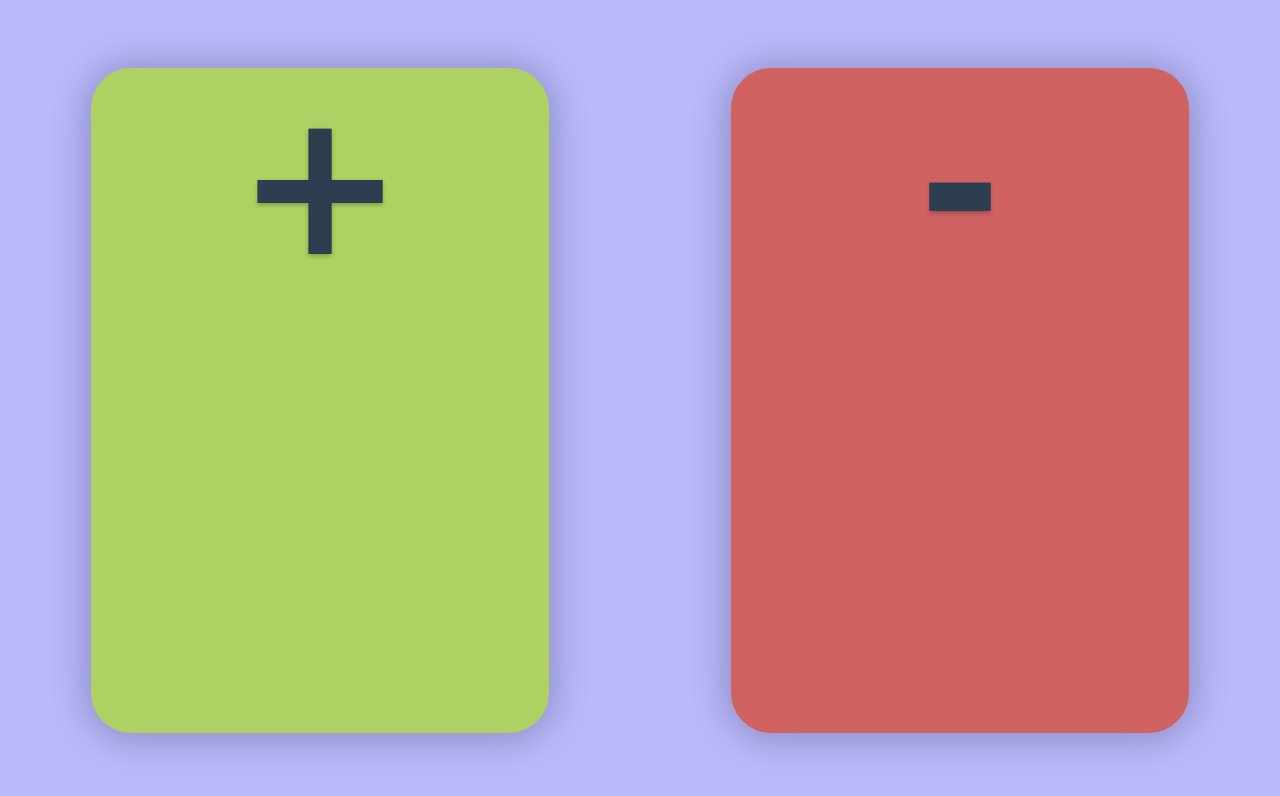
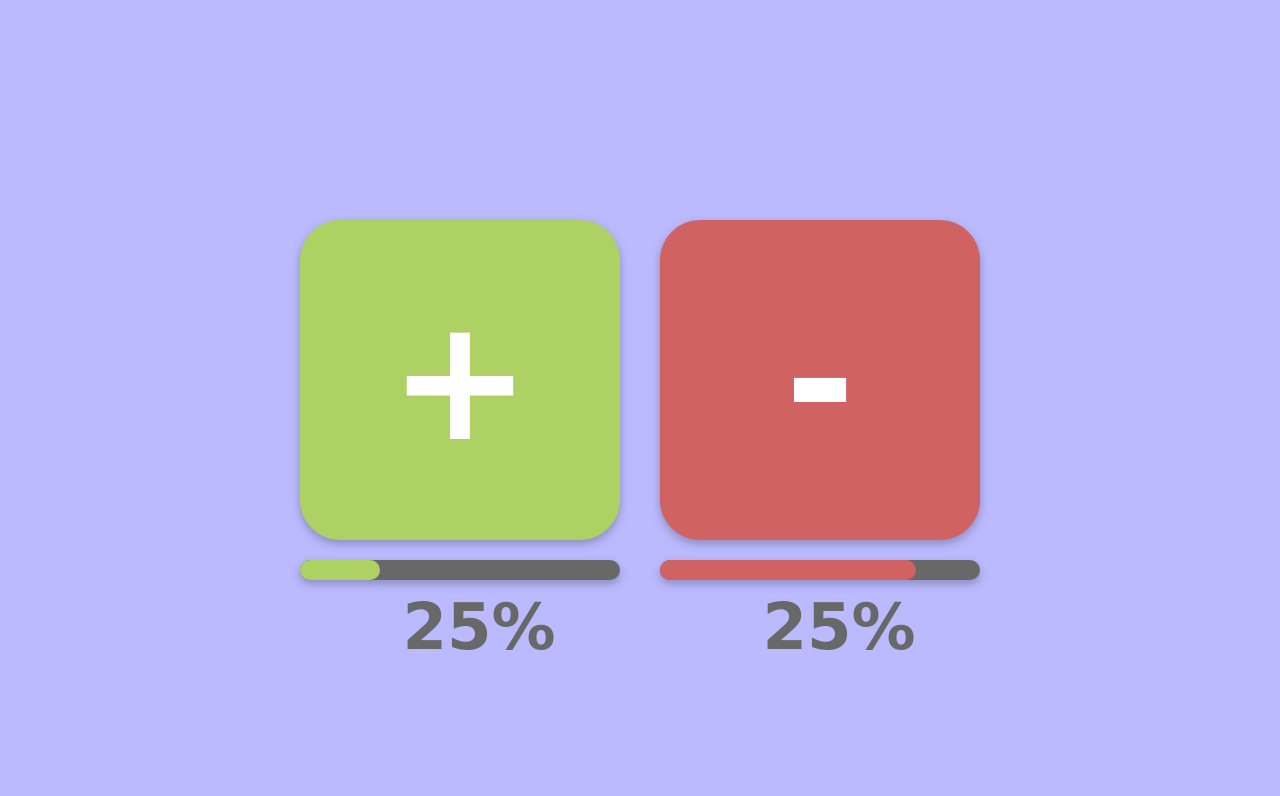
Before and after one commit to SalarTelo/flashmath, a Vue app: page / in a window 1280 px wide. Shown: the top 796 px of the page. Built offline with nearby package versions, Linux system fonts and the light colour scheme.

Commit message:
Added operator page

```diff
--- a/src/components/operatorpage.vue
+++ b/src/components/operatorpage.vue
@@ -1,12 +1,22 @@
 <template>
   <div class="background">
 
-      <div class="left-button">
-        +
+    <div class="button-container">
+      <div class="left-section">
+        <div class="button  left-button">+</div>
+        <div class="progressbar left-progressbar">
+          <div class="left-progress-fill"></div>
+          <span class="text-fill">25%</span>
+        </div>
       </div>
-      <div class="right-button">
-        -
+      <div class="right-section">
+        <div class="button  right-button">-</div>
+        <div class="progressbar right-progressbar">
+          <div class="right-progress-fill"></div>
+          <span class="text-fill">25%</span>
+        </div>
       </div>
+    </div>
 
   </div>
 
@@ -20,59 +30,93 @@ export default {
 
 <style scoped>
 
-.background{
+.background {
   background-color: #BBBAFF;
   height: 100%;
   align-items: center;
+  display: flex;
+  justify-content: center;
+  flex-direction: column;
+}
+
+.left-section {
+  margin-right: 20px;
+}
+.right-section{
+  margin-left: 20px;
+}
+.button {
+  border-radius: 40px;
+  height: 320px;
+  width: 320px;
 
   display:flex;
   justify-content: center;
-  flex-direction: row;
+  align-items: center;
+
+  font-family: "Comic Sans MS", sans-serif;
+  font-size: 170px;
+  font-weight: bold;
+  color: #ffffff;
+
+  cursor: pointer;
+  box-shadow: 0 4px 10px 0px rgba(0, 0, 0, 0.25);
 }
 
-.left-button{
-  border-radius: 40px;
+.left-button {
   background-color: #ADD162;
+}
+
+.right-button {
+  background-color: #D16262;
+}
+
+.progressbar{
+  width: 100%;
+  height: 20px;
+  border-radius: 10px;
+  margin-top: 20px;
+  position: relative;
+  box-shadow: 0 4px 10px 0px rgba(0, 0, 0, 0.25);
+}
+.left-progressbar {
+  background-color: #686868;
+}
+
+.left-progress-fill {
+  width: 25%;
+  height: 100%;
+  background-color: #ADD162;
+  border-radius: 10px;
+}
+
+.text-fill {
+  position: absolute;
+  top: 50%;
+  margin-top: 20px;
+  left: 32%;
+  user-select: none;
+  font-family: "Comic Sans MS", sans-serif;
+  font-size: 64px;
+  color:  #686868;
+  font-weight: bold;
+
+}
+
+.right-progressbar {
+  background-color: #686868;
+}
+
+.right-progress-fill {
+  width: 80%;
+  height: 100%;
+  background-color: #D16262;
+  border-radius: 10px;
+ }
+
+.button-container {
   display: flex;
   flex-direction: row;
 
-  justify-content: center;
-
-  margin: 91px;
-  padding-bottom: 200px;
-
-  font-family: "Comic Sans MS", sans-serif;
-  font-size: 200px;
-  font-weight: bold;
-
-  height: 465px;
-  width: 870px;
-
-
-  box-shadow: 0 2px 40px 5px rgba(0, 0, 0, 0.25);
-  text-shadow: 0 2px 4px rgba(0, 0, 0, 0.25);
-
-  user-select: none;
-}
-
-.right-button{
-  border-radius: 40px;
-  background-color: #D16262;
-  margin: 91px;
-  padding-bottom: 200px;
-
-  font-family: "Comic Sans MS", sans-serif;
-  font-size: 200px;
-  font-weight: bold;
-
-  justify-content: center;
-
-  height: 465px;
-  width: 870px;
-
-  box-shadow: 0 2px 40px 5px rgba(0, 0, 0, 0.25);
-  text-shadow: 0 2px 4px rgba(0, 0, 0, 0.25);
-
-  user-select: none;
 }
 </style>
```
Also changed, not shown: 1 other file (tests, documents, lock files or other folders).
